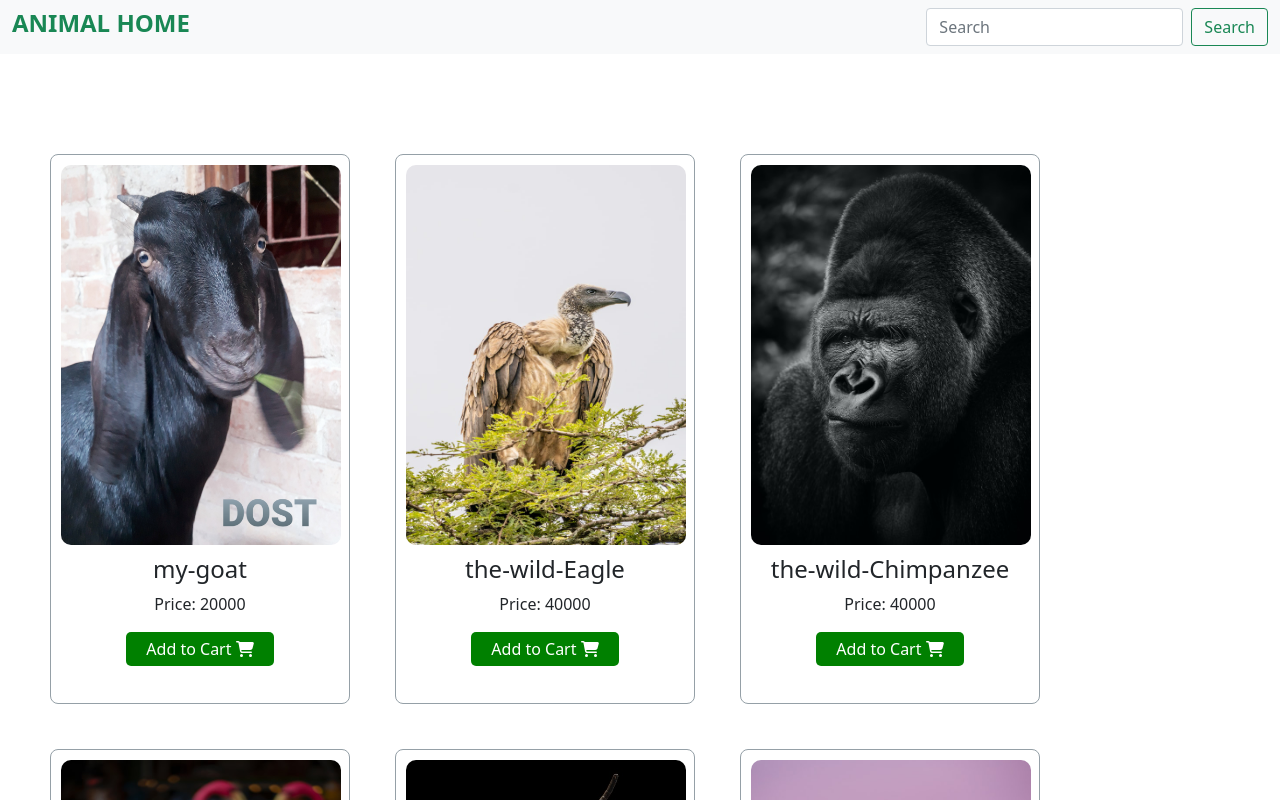
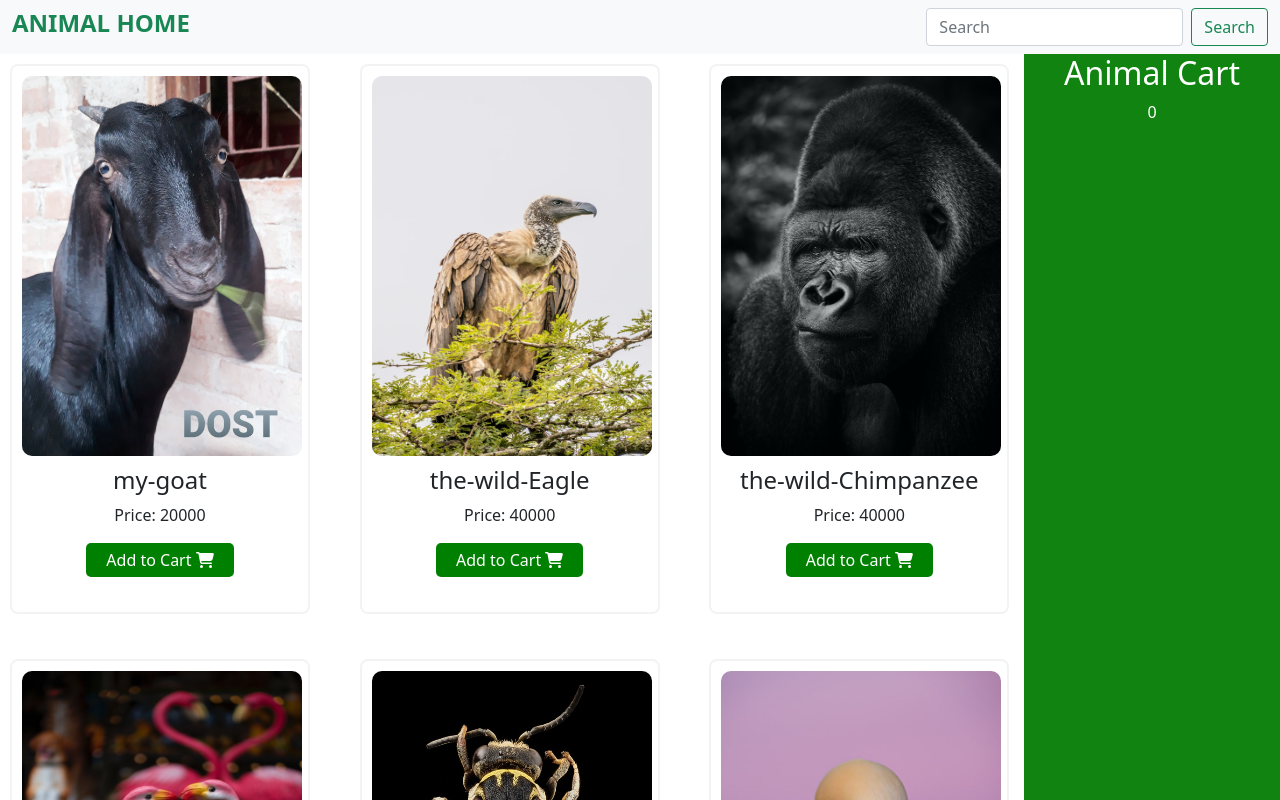
Before and after one commit to SumonsNote/animal-home, a React (Create React App) app: page / in a window 1280 px wide. Shown: the top 800 px of the page. Built offline with nearby package versions, Linux system fonts and the light colour scheme.

Commit message:
added cart length

```diff
--- /dev/null
+++ b/src/components/Animal-cart/AnimalCart.css
@@ -0,0 +1,5 @@
+.cart{
+    position: sticky;
+    top: 0;
+    padding: 30px 20px;
+}
--- /dev/null
+++ b/src/components/Animal-cart/AnimalCart.js
@@ -0,0 +1,13 @@
+import React from 'react';
+import './AnimalCart.css'
+
+const AnimalCart = (props) => {
+    return (
+        <div className='cart-container'>
+            <h2>Animal Cart</h2>
+            <p>{props.cart}</p>
+        </div>
+    );
+};
+
+export default AnimalCart;
--- a/src/components/Animal-shop/AnimalShop.css
+++ b/src/components/Animal-shop/AnimalShop.css
@@ -6,5 +6,17 @@
     display: grid;
     grid-template-columns: repeat(3, 1fr);
     gap: 45px;
-    margin: 100px 50px;
+    margin: 10px;
 }
+
+.cart-container {
+    background-color: #108310;
+    color: #fff;
+    position: sticky;
+    top: 0;
+}
+/* @media screen and (max-width:1100px) {
+    .product-container{
+        grid-template-columns: repeat(1, 1fr);
+    }
+} */
--- a/src/components/Animal-shop/AnimalShop.js
+++ b/src/components/Animal-shop/AnimalShop.js
@@ -1,9 +1,17 @@
 import React, { useEffect, useState } from 'react';
+import AnimalCart from '../Animal-cart/AnimalCart';
 import Product from '../Product/Product';
 import './AnimalShop.css'
 
 const AnimalShop = () => {
     const [products, setProducts] = useState([])
+    const [cart, setCart] = useState([])
+
+    const handleAddToCart = (product) => {
+        console.log(product.name);
+        const newCart = [...cart, product];
+        setCart(newCart)
+    }
 
     useEffect(() => {
         fetch('animal-data.json')
@@ -14,8 +22,11 @@ const AnimalShop = () => {
         <div className='shop-container'>
             <div className='product-container'>
                 {
-                    products.map(product => <Product key={product.id} product={product}></Product>)
+                    products.map(product => <Product key={product.id} product={product} handleAddToCart={handleAddToCart}></Product>)
                 }
+            </div>
+            <div className='cart-container'>
+                <AnimalCart cart={cart.length}></AnimalCart>
             </div>
 
         </div>
--- a/src/components/Product/Product.css
+++ b/src/components/Product/Product.css
@@ -1,9 +1,9 @@
 .product {
     width: 300px;
     height: 550px;
-    border: 1px solid #95A0A7;
     border-radius: 8px;
     position: relative;
+    border: 2px solid #80808019;
 }
 
 .product img {
--- a/src/components/Product/Product.js
+++ b/src/components/Product/Product.js
@@ -3,8 +3,9 @@ import './Product.css'
 import { FontAwesomeIcon } from '@fortawesome/react-fontawesome'
   import { faShoppingCart } from '@fortawesome/free-solid-svg-icons'
 
-const Product = ({product}) => {
+const Product = ({product, handleAddToCart}) => {
     const {name, img, price} = product;
+
     return (
         <div className='product'>
             <img src={img} alt=""/>
@@ -13,7 +14,7 @@ const Product = ({product}) => {
                 <p>Price: {price}</p>
             </div>
             <div>
-                <button className='btn-cart'>Add to Cart <FontAwesomeIcon icon={faShoppingCart}></FontAwesomeIcon></button>
+                <button onClick={() => handleAddToCart(product)} className='btn-cart'>Add to Cart <FontAwesomeIcon icon={faShoppingCart}></FontAwesomeIcon></button>
             </div>
         </div>
     );
```
